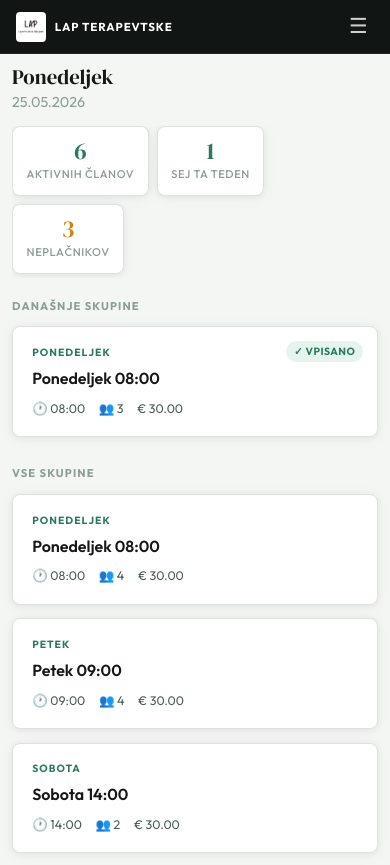
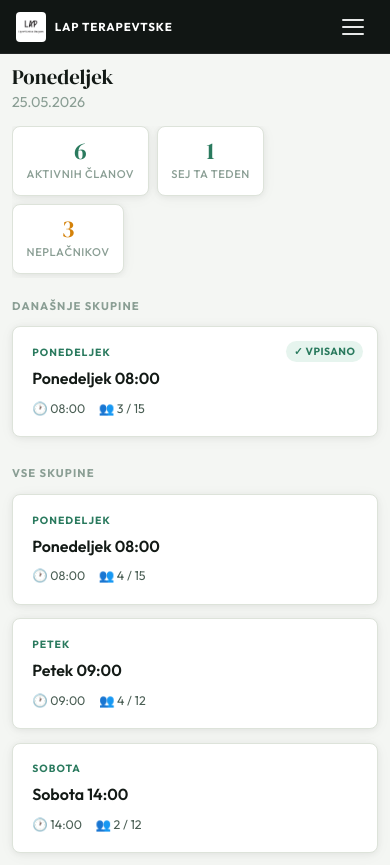
Before and after one commit to NikaFurlan/terapevtska, a Flask app: page / in a window 390 px wide. Run offline with Flask 3, Linux system fonts and the light colour scheme; a user stored in the database is signed in; data comes from the database, SQL or seed files in the repository; both versions use the stored data as it was after the commit.

Commit message:
mobile app

```diff
--- a/static/css/style.css
+++ b/static/css/style.css
@@ -433,9 +433,19 @@ tbody tr:last-child { border-bottom: none; }
 }
 .mobile-menu-btn {
   background: none; border: none; cursor: pointer;
-  color: rgba(255,255,255,.8); font-size: 1.3rem;
-  padding: .4rem; line-height: 1;
+  padding: .5rem .6rem; display: flex; flex-direction: column;
+  justify-content: center; gap: 5px; border-radius: 6px;
+  -webkit-tap-highlight-color: transparent;
 }
+.hamburger-line {
+  display: block; width: 22px; height: 2px;
+  background: rgba(255,255,255,.9); border-radius: 2px;
+  transition: all .2s;
+}
+.mobile-menu-btn:active .hamburger-line { background: #fff; }
+.mobile-menu-btn.is-open .hamburger-line:nth-child(1) { transform: translateY(7px) rotate(45deg); }
+.mobile-menu-btn.is-open .hamburger-line:nth-child(2) { opacity: 0; }
+.mobile-menu-btn.is-open .hamburger-line:nth-child(3) { transform: translateY(-7px) rotate(-45deg); }
 
 /* Overlay za zapiranje menija na mobilu */
 .sidebar-overlay {
@@ -450,8 +460,8 @@ tbody tr:last-child { border-bottom: none; }
   .detail-grid { grid-template-columns: 1fr 1fr; }
 }
 
-/* ── Mobilni (do 768px) ──────────────────────────────────────────────────── */
-@media (max-width: 768px) {
+/* ── Mobilni & tableti (do 1024px) ──────────────────────────────────────── */
+@media (max-width: 1024px) {
 
   /* Pokaži mobilni topbar */
   .mobile-topbar { display: flex; }
--- a/static/js/app.js
+++ b/static/js/app.js
@@ -67,7 +67,7 @@ function groupCard(g) {
     ${g.attendance_done?'<span class="done-badge">✓ Vpisano</span>':''}
     <div class="card-day">${g.day_name||DAYS_SL[g.day_of_week]}</div>
     <div class="card-name">${g.name}</div>
-    <div class="card-meta"><span>🕐 ${g.time}</span><span>👥 ${g.member_count||0}</span><span>€ ${(g.fee_per_session||30).toFixed(2)}</span></div>
+    <div class="card-meta"><span>🕐 ${g.time}</span><span>👥 ${g.member_count||0} / ${g.max_members||12}</span></div>
   </div>`;
 }
 
@@ -80,7 +80,7 @@ async function loadGroups() {
     <div class="group-card">
       <div class="card-day">${DAYS_SL[g.day_of_week]}</div>
       <div class="card-name">${g.name}</div>
-      <div class="card-meta"><span>🕐 ${g.time}</span><span>👥 ${g.member_count}</span><span>€ ${g.fee_per_session.toFixed(2)}</span></div>
+      <div class="card-meta"><span>🕐 ${g.time}</span><span>👥 ${g.member_count} / ${g.max_members||12}</span></div>
       <div style="display:flex;gap:.4rem;margin-top:.85rem;flex-wrap:wrap">
         <button class="btn btn-secondary btn-sm" onclick="openAttendance('${g.id}','${todayISO()}');event.stopPropagation()">Prisotnost</button>
         <button class="btn btn-ghost btn-sm" onclick="showGroupModal('${g.id}');event.stopPropagation()">Uredi</button>
@@ -97,14 +97,12 @@ function showGroupModal(id) {
       document.getElementById('group-name').value=g.name;
       document.getElementById('group-day').value=g.day_of_week;
       document.getElementById('group-time').value=g.time;
-      document.getElementById('group-fee').value=g.fee_per_session;
-      document.getElementById('group-spw').value=g.sessions_per_week||1;
+      document.getElementById('group-max-members').value=g.max_members||12;
     }
   } else {
     document.getElementById('group-name').value='';
     document.getElementById('group-time').value='08:00';
-    document.getElementById('group-fee').value='30';
-    document.getElementById('group-spw').value='1';
+    document.getElementById('group-max-members').value='12';
   }
   openModal('modal-group');
 }
@@ -114,8 +112,7 @@ async function saveGroup() {
     name: document.getElementById('group-name').value,
     day_of_week: parseInt(document.getElementById('group-day').value),
     time: document.getElementById('group-time').value,
-    fee_per_session: parseFloat(document.getElementById('group-fee').value),
-    sessions_per_week: parseInt(document.getElementById('group-spw').value),
+    max_members: parseInt(document.getElementById('group-max-members').value),
   };
   if (id) await api(`/api/groups/${id}`,'PUT',data); else await api('/api/groups','POST',data);
   closeModal(); loadGroups(); showToast('Skupina shranjena.');
@@ -130,7 +127,7 @@ async function loadMembers() {
   const members = await api('/api/members'); state.members = members;
   const el = document.getElementById('members-list');
   if (!members.length) { el.innerHTML='<p class="empty-state"><span class="empty-icon">◉</span>Ni članov.</p>'; return; }
-  if (window.innerWidth <= 768) {
+  if (window.innerWidth <= 1024) {
     el.innerHTML = renderMembersMobile(members);
     return;
   }
@@ -983,18 +980,18 @@ function toggleMobileMenu() {
   const btn = document.getElementById('mobile-menu-btn');
   const isOpen = sidebar.classList.toggle('open');
   overlay.classList.toggle('open', isOpen);
-  btn.textContent = isOpen ? '✕' : '☰';
+  btn.classList.toggle('is-open', isOpen);
 }
 function closeMobileMenu() {
   document.querySelector('.sidebar').classList.remove('open');
   document.getElementById('sidebar-overlay').classList.remove('open');
-  document.getElementById('mobile-menu-btn').textContent = '☰';
+  document.getElementById('mobile-menu-btn').classList.remove('is-open');
 }
 
 // Zapri meni po navigaciji na mobilu
 document.querySelectorAll('.nav-links a').forEach(a => {
   a.addEventListener('click', () => {
-    if (window.innerWidth <= 768) closeMobileMenu();
+    if (window.innerWidth <= 1024) closeMobileMenu();
   });
 });
 
--- a/templates/index.html
+++ b/templates/index.html
@@ -6,7 +6,7 @@
 <title>LAP – Terapevtske skupine</title>
 <link rel="preconnect" href="https://fonts.googleapis.com">
 <link href="https://fonts.googleapis.com/css2?family=Outfit:wght@300;400;500;600;700&family=DM+Serif+Display&display=swap" rel="stylesheet">
-<link rel="stylesheet" href="/static/css/style.css">
+<link rel="stylesheet" href="/static/css/style.css?v=2">
 </head>
 <body>
 <!-- Mobilni topbar -->
@@ -15,7 +15,11 @@
     <img src="/static/lap_logo.png" alt="LAP">
     <span>LAP Terapevtske</span>
   </div>
-  <button class="mobile-menu-btn" onclick="toggleMobileMenu()" id="mobile-menu-btn">☰</button>
+  <button class="mobile-menu-btn" onclick="toggleMobileMenu()" id="mobile-menu-btn" aria-label="Meni">
+    <span class="hamburger-line"></span>
+    <span class="hamburger-line"></span>
+    <span class="hamburger-line"></span>
+  </button>
 </div>
 
 <!-- Overlay za zapiranje menija -->
@@ -196,16 +200,7 @@
       </div>
       <div class="form-group"><label>Ura</label><input type="time" id="group-time" class="form-input" value="08:00"></div>
     </div>
-    <div class="form-row">
-      <div class="form-group"><label>Cena na sejo (€)</label><input type="number" id="group-fee" class="form-input" value="30" step="0.5"></div>
-      <div class="form-group"><label>Seje / teden</label>
-        <select id="group-spw" class="form-input">
-          <option value="1">1× tedensko</option>
-          <option value="2">2× tedensko</option>
-          <option value="3">3× tedensko</option>
-        </select>
-      </div>
-    </div>
+    <div class="form-group"><label>Maks. članov</label><input type="number" id="group-max-members" class="form-input" value="12" min="1"></div>
   </div>
   <div class="modal-footer">
     <button class="btn btn-ghost" onclick="closeModal()">Prekliči</button>
@@ -346,6 +341,6 @@
   </div>
 </div>
 
-<script src="/static/js/app.js"></script>
+<script src="/static/js/app.js?v=2"></script>
 </body>
 </html>
```
Also changed, not shown: terapevtska.db.
